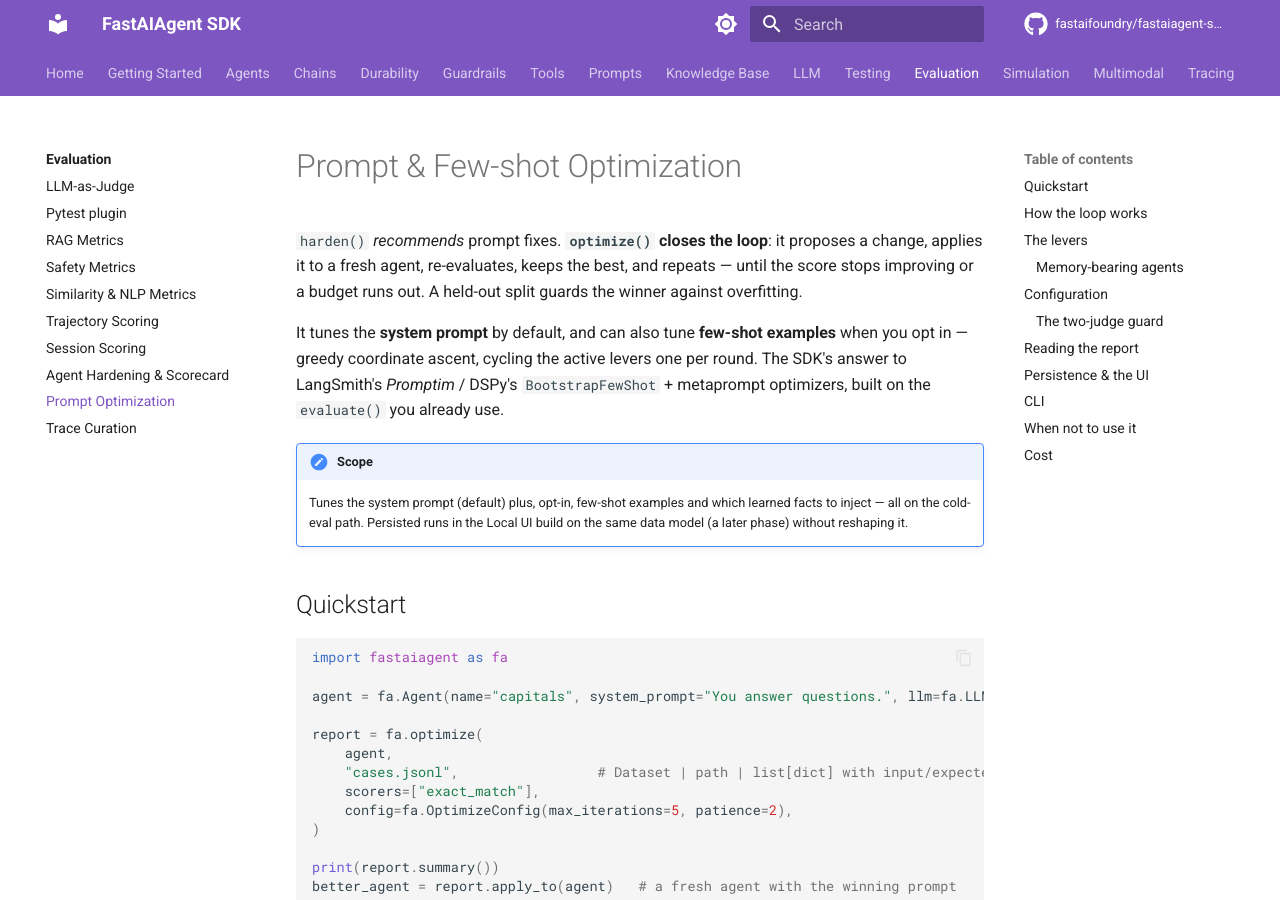
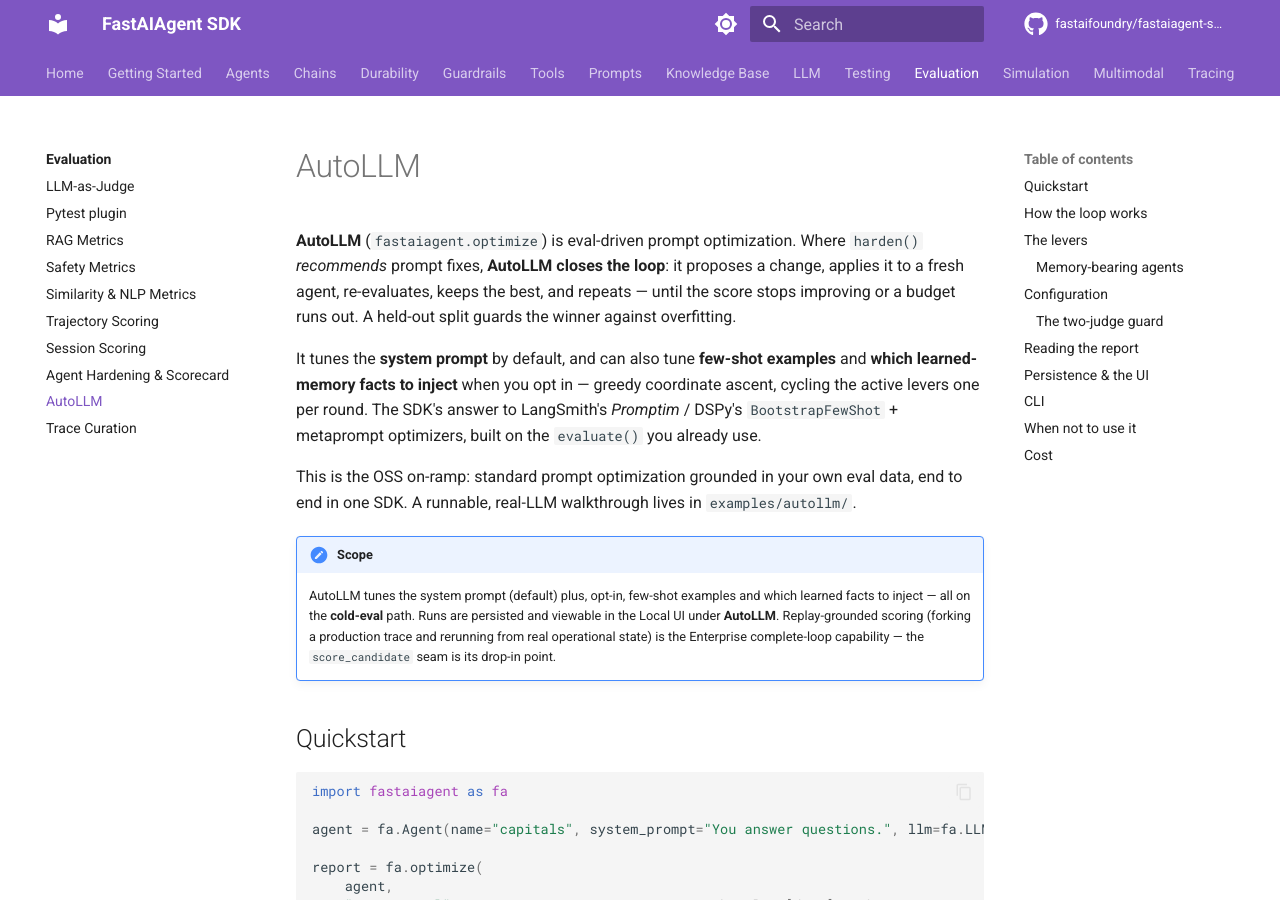
Before and after one commit to fastaifoundry/fastaiagent-sdk, an MkDocs documentation site: the page built from docs/evaluation/optimization.md, in a window 1280 px wide and 900 px high. Built offline with MkDocs 1.6.1 and Material for MkDocs 9.7.7, drawn with Linux system fonts in a browser that asks for light colours; comment, search, counter and statistics services are not loaded; some of the changed text lies outside the part shown.

Commit message:
feat(autollm): brand the optimize loop as "AutoLLM" + real e2e example
Surface the eval-driven optimize loop under the name "AutoLLM" in the UI and
docs, and add a runnable, real-LLM example (no mocks).

- UI: sidebar nav + page title now read "AutoLLM" (route /optimizes and the
  /api/optimizes API + tables stay unchanged — internal names only).
- docs: optimization.md retitled to "AutoLLM" with an explicit Algorithm note —
  greedy coordinate ascent + metaprompt/reflective proposer (Promptim/DSPy
  family); MIPRO is the joint-Bayesian strategy="mipro" upgrade path, not the
  default. mkdocs nav label + self-improving-agents.md updated to match.
- example: examples/autollm/ — a sentiment classifier with a weak prompt
  (baseline dev 0.000 under strict exact_match) that AutoLLM rewrites to a
  single-word format (dev 1.000, holdout-guarded), persisted to the AutoLLM UI
  view. Verified end to end against real OpenAI (gpt-4o-mini).

No behavior change to the optimize loop. Frontend tests updated for the new
labels; mkdocs builds clean.

Co-Authored-By: Claude Opus 4.8 (1M context) <noreply@anthropic.com>

```diff
--- a/docs/evaluation/optimization.md
+++ b/docs/evaluation/optimization.md
@@ -1,20 +1,28 @@
-# Prompt & Few-shot Optimization
+# AutoLLM
 
-`harden()` *recommends* prompt fixes. **`optimize()` closes the loop**: it
-proposes a change, applies it to a fresh agent, re-evaluates, keeps the best, and
-repeats — until the score stops improving or a budget runs out. A held-out split
-guards the winner against overfitting.
+**AutoLLM** (`fastaiagent.optimize`) is eval-driven prompt optimization. Where
+`harden()` *recommends* prompt fixes, **AutoLLM closes the loop**: it proposes a
+change, applies it to a fresh agent, re-evaluates, keeps the best, and repeats —
+until the score stops improving or a budget runs out. A held-out split guards the
+winner against overfitting.
 
 It tunes the **system prompt** by default, and can also tune **few-shot
-examples** when you opt in — greedy coordinate ascent, cycling the active levers
-one per round. The SDK's answer to LangSmith's *Promptim* / DSPy's
-`BootstrapFewShot` + metaprompt optimizers, built on the `evaluate()` you already
-use.
+examples** and **which learned-memory facts to inject** when you opt in — greedy
+coordinate ascent, cycling the active levers one per round. The SDK's answer to
+LangSmith's *Promptim* / DSPy's `BootstrapFewShot` + metaprompt optimizers, built
+on the `evaluate()` you already use.
+
+This is the OSS on-ramp: standard prompt optimization grounded in your own eval
+data, end to end in one SDK. A runnable, real-LLM walkthrough lives in
+`examples/autollm/`.
 
 !!! note "Scope"
-    Tunes the system prompt (default) plus, opt-in, few-shot examples and which
-    learned facts to inject — all on the cold-eval path. Persisted runs in the
-    Local UI build on the same data model (a later phase) without reshaping it.
+    AutoLLM tunes the system prompt (default) plus, opt-in, few-shot examples and
+    which learned facts to inject — all on the **cold-eval** path. Runs are
+    persisted and viewable in the Local UI under **AutoLLM**. Replay-grounded
+    scoring (forking a production trace and rerunning from real operational state)
+    is the Enterprise complete-loop capability — the `score_candidate` seam is its
+    drop-in point.
 
 ## Quickstart
 
@@ -56,6 +64,16 @@ same operational definition Promptim and DSPy use. The **holdout guard**, not th
 search, is what makes the result trustworthy rather than overfit: the holdout
 split never influences selection, so the reported lift is on data no candidate
 was tuned against. By construction the winner is **never worse than baseline**.
+
+!!! info "Algorithm"
+    AutoLLM uses **greedy coordinate ascent** (Promptim-style keep/revert, one
+    lever per round) with a **metaprompt / reflective proposer** — the optimizer
+    reads the dev failures and writes a revised prompt. This is the same algorithm
+    family as **LangSmith Promptim** and **DSPy** (`BootstrapFewShot` + metaprompt
+    optimization). The joint-Bayesian-search variant — DSPy's **MIPRO** — searches
+    instructions and demos together; it's a documented upgrade path
+    (`strategy="mipro"`) rather than the default, since coordinate ascent gives a
+    single-lever cause for every accepted step and avoids MIPRO's cost multiplier.
 
 ## The levers
 
--- a/mkdocs.yml
+++ b/mkdocs.yml
@@ -134,7 +134,7 @@ nav:
       - "Trajectory Scoring": evaluation/trajectory-scoring.md
       - "Session Scoring": evaluation/session-scoring.md
       - "Agent Hardening & Scorecard": evaluation/agent-hardening.md
-      - "Prompt Optimization": evaluation/optimization.md
+      - "AutoLLM": evaluation/optimization.md
       - "Trace Curation": evaluation/curation.md
   - Simulation:
       - simulation/index.md
--- a/ui-frontend/src/components/layout/Sidebar.tsx
+++ b/ui-frontend/src/components/layout/Sidebar.tsx
@@ -51,7 +51,7 @@ const SECTIONS: NavSection[] = [
     items: [
       { to: "/evals", label: "Eval Runs", icon: TrendingUp },
       { to: "/simulations", label: "Simulations", icon: MessagesSquare },
-      { to: "/optimizes", label: "Optimize Runs", icon: Sparkles },
+      { to: "/optimizes", label: "AutoLLM", icon: Sparkles },
       { to: "/datasets", label: "Datasets", icon: ListChecks },
     ],
   },
--- a/ui-frontend/src/pages/OptimizeRunDetailPage.tsx
+++ b/ui-frontend/src/pages/OptimizeRunDetailPage.tsx
@@ -50,7 +50,7 @@ export function OptimizeRunDetailPage() {
   return (
     <div className="space-y-5">
       <PageHeader
-        title={run?.run_name || run?.run_id || "Optimize run"}
+        title={run?.run_name || run?.run_id || "AutoLLM run"}
         description={run?.agent_name ? `agent: ${run.agent_name}` : undefined}
       >
         <Button
--- a/ui-frontend/src/pages/OptimizeRunsPage.tsx
+++ b/ui-frontend/src/pages/OptimizeRunsPage.tsx
@@ -52,7 +52,7 @@ export function OptimizeRunsPage() {
   return (
     <div className="space-y-5">
       <PageHeader
-        title="Optimize runs"
+        title="AutoLLM"
         description={
           runs.data
             ? `${runs.data.total.toLocaleString()} run${runs.data.total === 1 ? "" : "s"}`
@@ -94,7 +94,7 @@ export function OptimizeRunsPage() {
         <TableSkeleton rows={6} />
       ) : rows.length === 0 ? (
         <EmptyState
-          title="No optimize runs yet"
+          title="No AutoLLM runs yet"
           description="Call optimize(..., persist=True) — runs appear here automatically."
         />
       ) : (
```
Also changed, not shown: docs/concepts/self-improving-agents.md (+1 -1 lines), examples/README.md (+1 -0 lines), examples/autollm/README.md (added, +72 -0 lines), ui-frontend/src/components/layout/Sidebar.test.tsx (+1 -1 lines), ui-frontend/src/pages/OptimizeRunsPage.test.tsx (+1 -1 lines), 2 other files.
